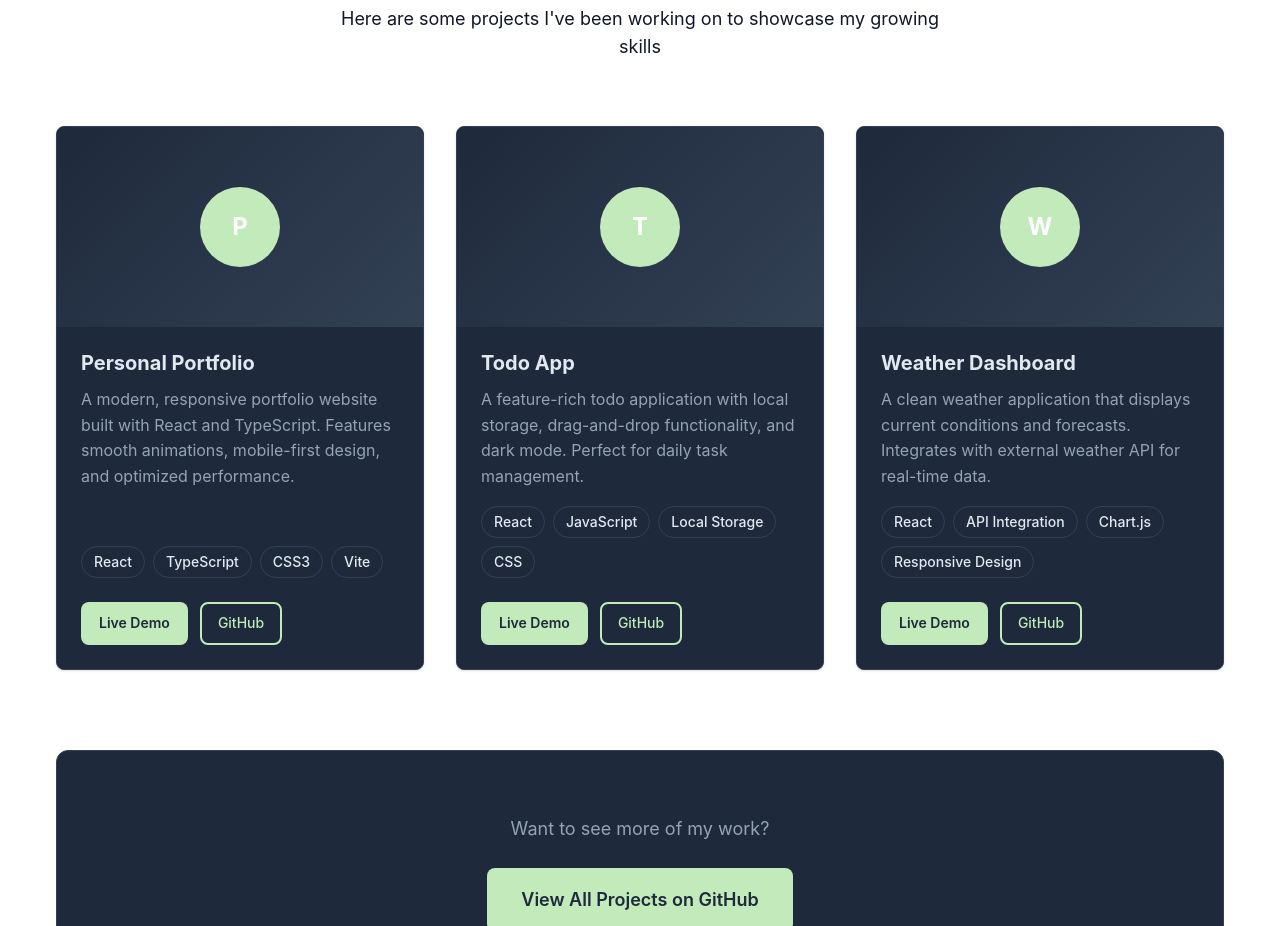
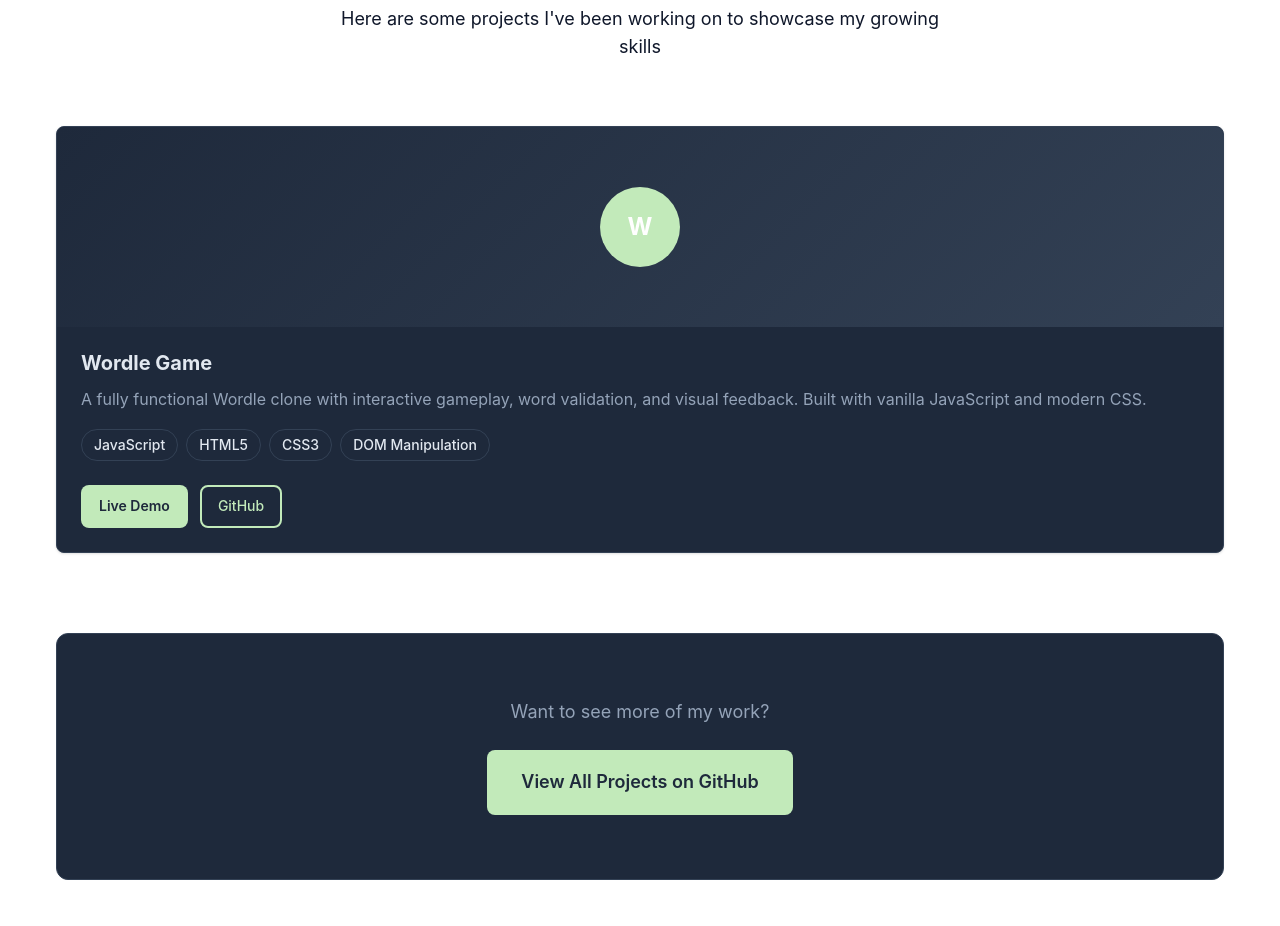
Before and after one commit to andrewpi9/andrewpi9.github.io, a React (Vite) app in the folder portfolio/: page / in a window 1280 px wide. Shown: the part 1760-2686 px from the top of the page. Built offline with nearby package versions, Linux system fonts and the light colour scheme.

Commit message:
new project alert!

```diff
--- a/portfolio/src/components/layout/Projects.tsx
+++ b/portfolio/src/components/layout/Projects.tsx
@@ -7,28 +7,12 @@
 const Projects: React.FC = () => {
   const projects: Project[] = [
     {
-      id: '1',
-      title: 'Personal Portfolio',
-      description: 'A modern, responsive portfolio website built with React and TypeScript. Features smooth animations, mobile-first design, and optimized performance.',
-      technologies: ['React', 'TypeScript', 'CSS3', 'Vite'],
-      liveUrl: '#',
-      githubUrl: '#',
-    },
-    {
-      id: '2',
-      title: 'Todo App',
-      description: 'A feature-rich todo application with local storage, drag-and-drop functionality, and dark mode. Perfect for daily task management.',
-      technologies: ['React', 'JavaScript', 'Local Storage', 'CSS'],
-      liveUrl: '#',
-      githubUrl: '#',
-    },
-    {
-      id: '3',
-      title: 'Weather Dashboard',
-      description: 'A clean weather application that displays current conditions and forecasts. Integrates with external weather API for real-time data.',
-      technologies: ['React', 'API Integration', 'Chart.js', 'Responsive Design'],
-      liveUrl: '#',
-      githubUrl: '#',
+      id: '0',
+      title: 'Wordle Game',
+      description: 'A fully functional Wordle clone with interactive gameplay, word validation, and visual feedback. Built with vanilla JavaScript and modern CSS.',
+      technologies: ['JavaScript', 'HTML5', 'CSS3', 'DOM Manipulation'],
+      liveUrl: 'https://andrewpi9.github.io/wordle/',
+      githubUrl: 'https://github.com/andrewpi9/andrewpi9.github.io/tree/main/wordle',
     },
   ];
 
```
